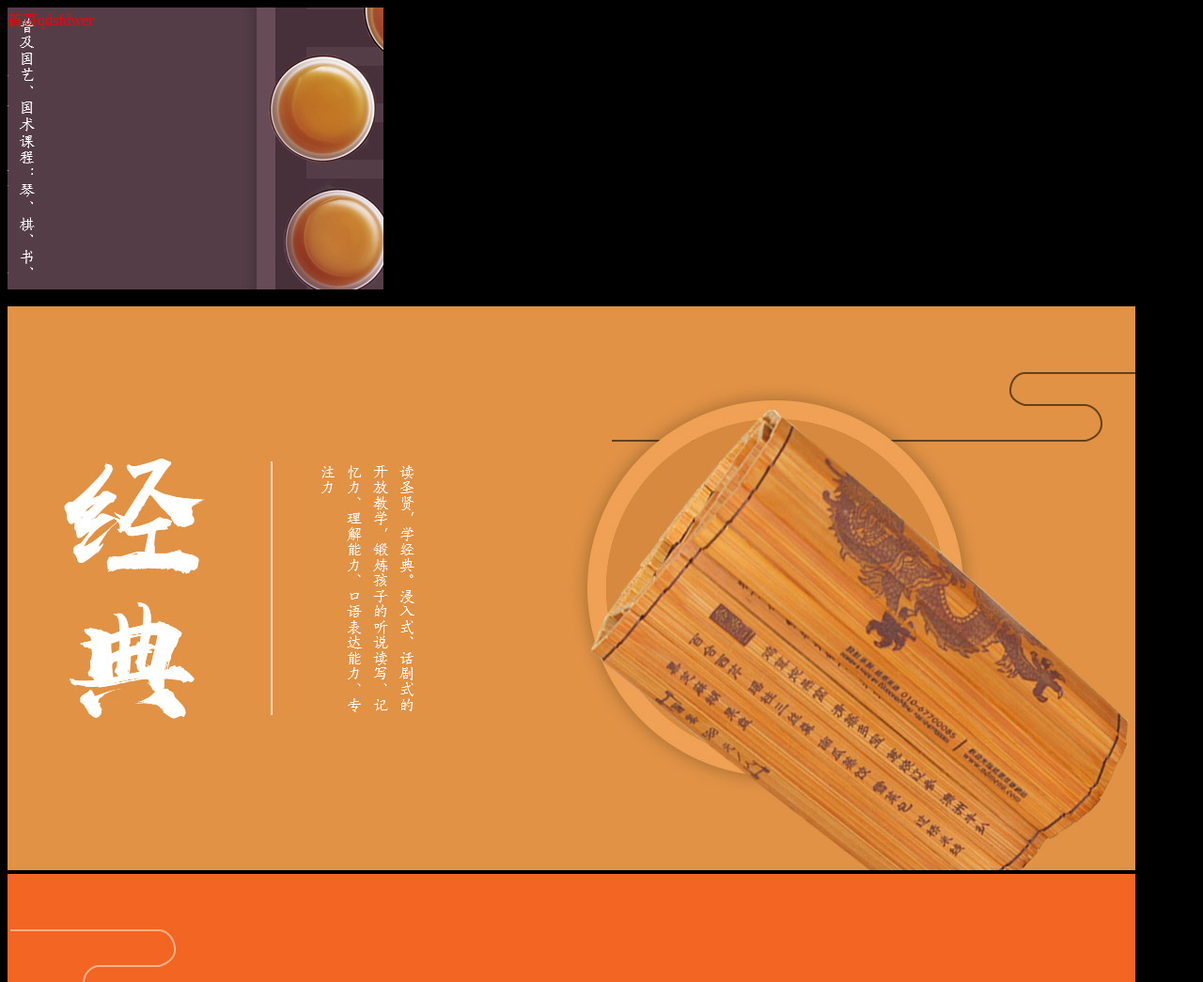
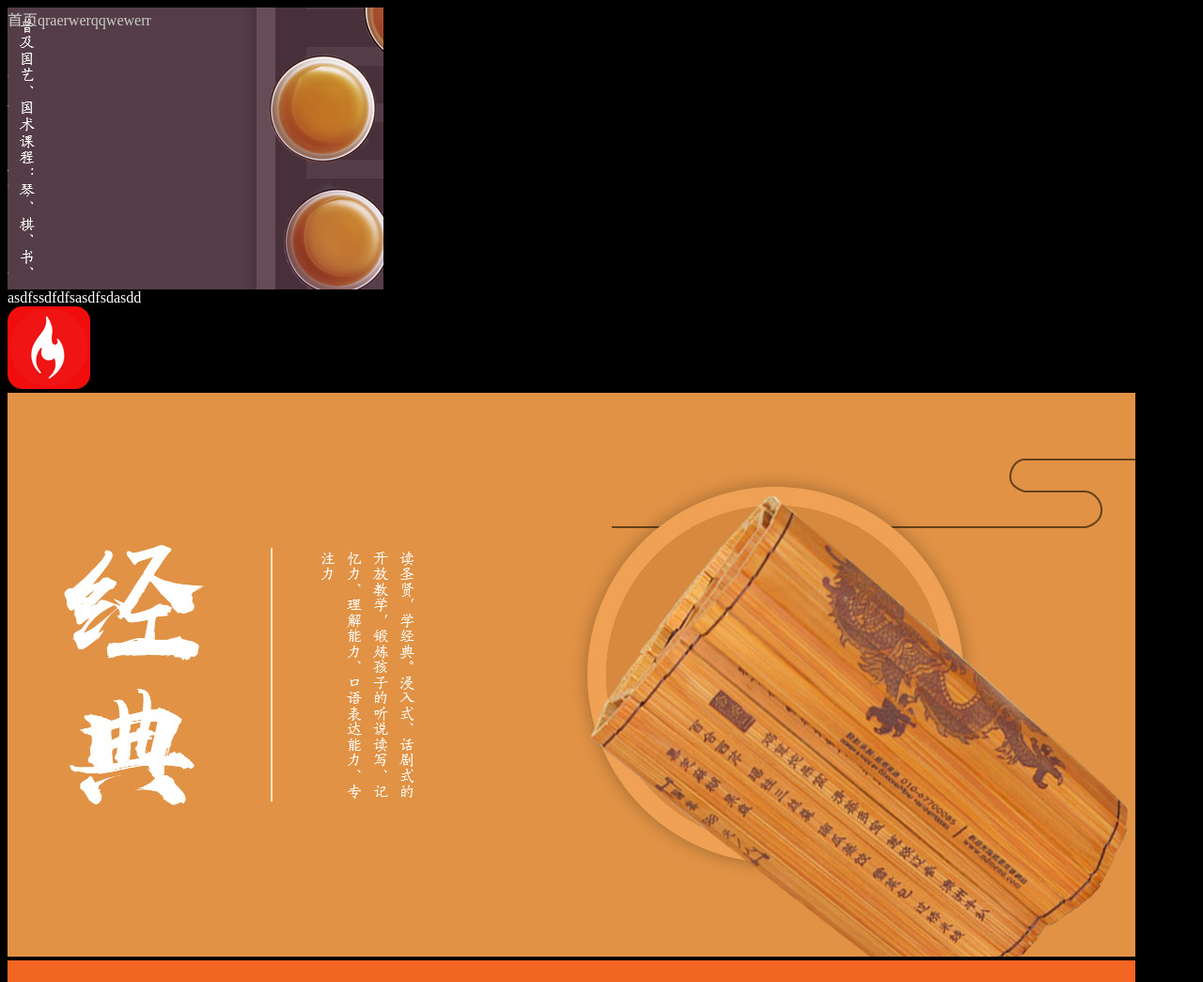
Before and after one commit to clj4348/build, a website built with webpack: page src/view/index.html in a window 1280 px wide. Shown: the top 1045 px of the page at 94% size. Built offline with nearby package versions, Linux system fonts and the light colour scheme.

Commit message:
fix: 先提交

```diff
--- a/config/webpack.config.base.js
+++ b/config/webpack.config.base.js
@@ -3,7 +3,6 @@ const webpack = require('webpack')
 const MiniCssExtractPlugin = require('mini-css-extract-plugin') //webpack4的css独立打包方式
 const HtmlWebpackPlugin = require('html-webpack-plugin');
 const CleanWebpackPlugin = require('clean-webpack-plugin'); // 清除dist包
-
 const NODE_ENV = process.env.NODE_ENV || 'dev';
 
 // 获取html-webpack-plugin参数的方法
@@ -102,7 +101,7 @@ const config = {
           {
             loader: 'url-loader',
             options: {
-              limit: 8192,
+              limit: 5 * 1024,
               name: 'img/[name][hash:5].[ext]'
             }
           }
@@ -157,9 +156,5 @@ const config = {
     new HtmlWebpackPlugin(getHtmlConfig('about', '关于')),
   ]
 }
-if(NODE_ENV != 'dev'){
-  config.plugins.push(
-    new CleanWebpackPlugin(['dist']),
-  )
-}
+
 module.exports = config;
--- a/config/webpack.dev.conf.js
+++ b/config/webpack.dev.conf.js
@@ -10,7 +10,6 @@ const devConfig =  {
 		port: 8080,
 		inline: true,
 		hot: true,
-		contentBase: path.join(__dirname, './', 'dist'),
 		host: 'localhost',//主机地址
 		proxy:  {
 			'/api':{
--- a/config/webpack.prod.conf.js
+++ b/config/webpack.prod.conf.js
@@ -12,7 +12,7 @@
 		new MiniCssExtractPlugin({
 			filename: 'css/[name][hash:5].css',
 		}),
-		new CleanWebpackPlugin(['dist']),
+		new CleanWebpackPlugin(),
 	]
 }
 
--- a/package.json
+++ b/package.json
@@ -30,6 +30,8 @@
     "html-webpack-plugin": "^3.2.0",
     "less": "^3.7.1",
     "less-loader": "^4.1.0",
+    "sass-loader": "^6.0.7",
+    "sass-resources-loader": "^1.3.3",
     "mini-css-extract-plugin": "^0.4.1",
     "postcss-loader": "^3.0.0",
     "style-loader": "^0.21.0",
@@ -44,6 +46,7 @@
   },
   "dependencies": {
     "font-awesome": "^4.7.0",
-    "hogan.js": "^3.0.2"
+    "hogan.js": "^3.0.2",
+    "lodash": "^4.17.20"
   }
 }
--- a/src/page/about/index.js
+++ b/src/page/about/index.js
@@ -1,5 +1,8 @@
 import '../../css/about/about.css';
+import _ from 'lodash';
 import a from  '../common/index.js';
+const obj = _.defaults({ 'a': 1 }, { 'a': 3, 'b': 2 });
+console.log(obj, 'obj')
 const about = () => {
 	console.log('about')
 	a()
--- a/src/page/common/index.js
+++ b/src/page/common/index.js
@@ -4,6 +4,5 @@ import "../../css/index.styl"
 
 const a = () =>{
 	console.log('common', 234)
-
 }
 export default a
--- a/src/page/index/index.js
+++ b/src/page/index/index.js
@@ -1,11 +1,13 @@
 import 'css/index/index.css'
 import 'css/index.styl'
+import _ from 'lodash';
 import a from  '../common/index.js'
-window.onload = () => {
-	document.getElementById('index').style.color='red'
-	const index = () =>{
-		console.log(2)
-		a()
-	}
-	index()
+
+document.getElementById('index').style.color='#ccc'
+let obj = _.defaults({ 'a': 1 }, { 'a': 3, 'b': 2 });
+console.log(obj, 'index-obj')
+const index = () =>{
+	console.log(2)
+	a()
 }
+index()
--- a/src/view/index.html
+++ b/src/view/index.html
@@ -5,8 +5,9 @@
 		<title></title>
 	</head>
 	<body>
-		<a id="index" class="index">首页qdsfdwer</a>
-		<div>asdfssdfdfsd</div>
+		<a id="index" class="index">首页qraerwerqqwewerr</a>
+		<div style="color: #fff;">asdfssdfdfsasdfsdasdd</div>
+		<img src="<%= require('../img/icon.png')%>"/>
 		<img src="<%= require('../img/special-1.jpg')%>"/>
 		<img src="<%= require('../img/special-2.jpg')%>"/>
 	</body>
```
Also changed, not shown: src/img/icon.png (added), 1 other file.
